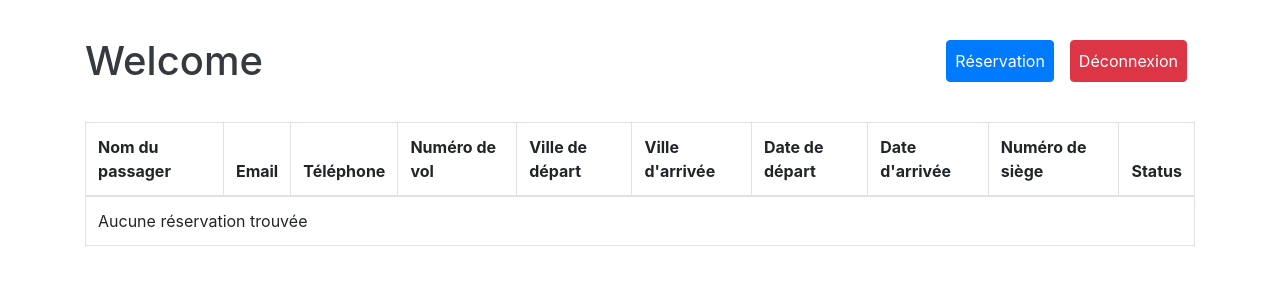
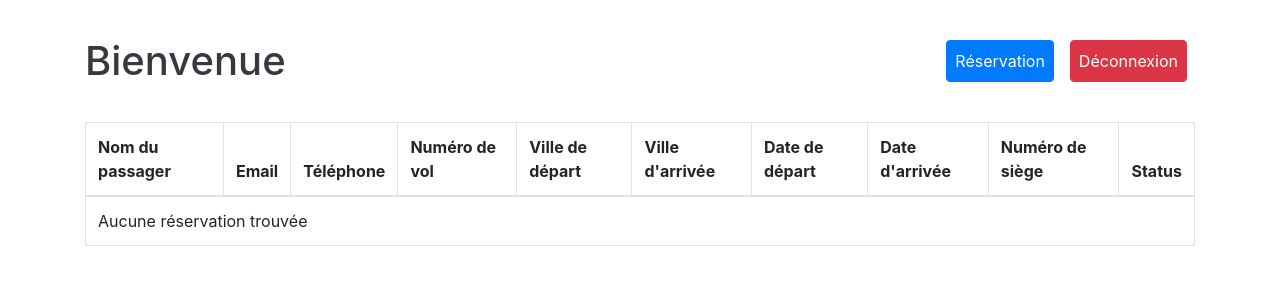
Before and after one commit to codeTun/vols-reservation, a PHP site: page /myReservation.php in a window 1280 px wide. Shown: the top 300 px of the page. Run offline with PHP 8.4, Linux system fonts and the light colour scheme; data that the repository does not hold is empty; some libraries are stand-ins or nearby versions.

Commit message:
💥 Translation

```diff
--- a/user/myReservation.php
+++ b/user/myReservation.php
@@ -46,7 +46,7 @@ $result = $conn->query($sql);
 <head>
     <meta charset="UTF-8">
     <meta name="viewport" content="width=device-width, initial-scale=1.0">
-    <title>Welcome</title>
+    <title>Bienvenue</title>
     <link rel="stylesheet" href="https://maxcdn.bootstrapcdn.com/bootstrap/4.0.0/css/bootstrap.min.css">
 </head>
 <body>
@@ -54,7 +54,7 @@ $result = $conn->query($sql);
     <nav class="navbar navbar-expand-lg navbar-dark">
         <div class="container">
             <a class="navbar-brand" href="#">
-                <h1 class="my-4 text-dark">Welcome</h1>
+                <h1 class="my-4 text-dark">Bienvenue</h1>
             </a>
             <button class="navbar-toggler" type="button" data-toggle="collapse" data-target="#navbarNav" aria-controls="navbarNav" aria-expanded="false" aria-label="Toggle navigation">
                 <span class="navbar-toggler-icon"></span>
```
